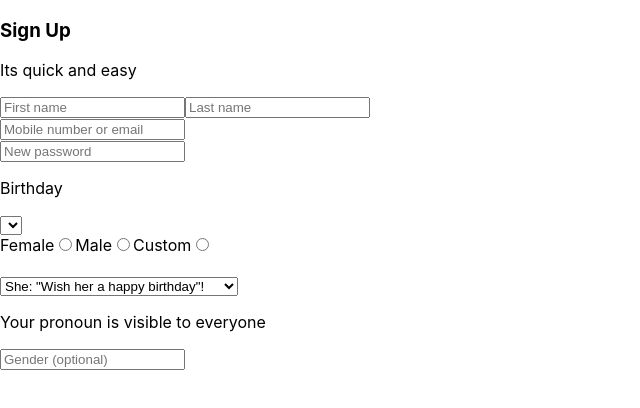
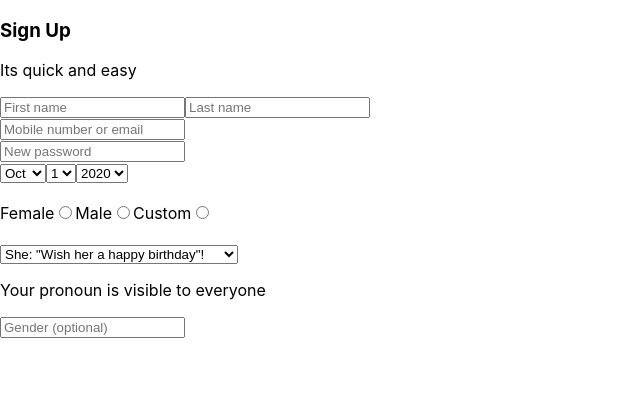
Before and after one commit to dtarxanyan/movies-project, a React (Create React App) app: page / in a window 1280 px wide. Shown: the top 408 px of the page, without its empty margins (0-640 px from the left). Built offline with nearby package versions, Linux system fonts and the light colour scheme.

Commit message:
changed code

```diff
--- a/src/components/Form/FormContainer/index.js
+++ b/src/components/Form/FormContainer/index.js
@@ -14,13 +14,25 @@ class FormContainer extends Component {
                     <br/>
                     <input type="password" placeholder={"New password"}/>
                     <br/>
-                    <p>Birthday</p>
+                    <label htmlFor="birthday"></label>
                     <div>
+                        <select name="" id="birthday">
+                            <option value="oct">Oct</option>
+                            <option value="oct">Sep</option>
+                        </select>
 
-                            <select name="Oct" id=""></select>
+                        <select name="" id="birthday">
+                            <option value="">1</option>
+                            <option value="">2</option>
+                        </select>
 
+                        <select name="" id="birthday">
+                            <option value="">2020</option>
+                            <option value="">2021</option>
+                        </select>
 
                     </div>
+                    <br/>
                     <div>
                         <label htmlFor="female">Female</label>
                         <input type="radio" name={"check"} id={"female"}/>
@@ -29,7 +41,7 @@ class FormContainer extends Component {
                         <label htmlFor="Custom">Custom</label>
                         <input type="radio" name={"check"} id={"Custom"}/>
                     </div>
-<br/>
+                    <br/>
                     <select name="Select your pronun" id="">
                         <option value="">She: "Wish her a happy birthday"!</option>
                         <option value="">He: "Wish him a happy birthday"!</option>
```
